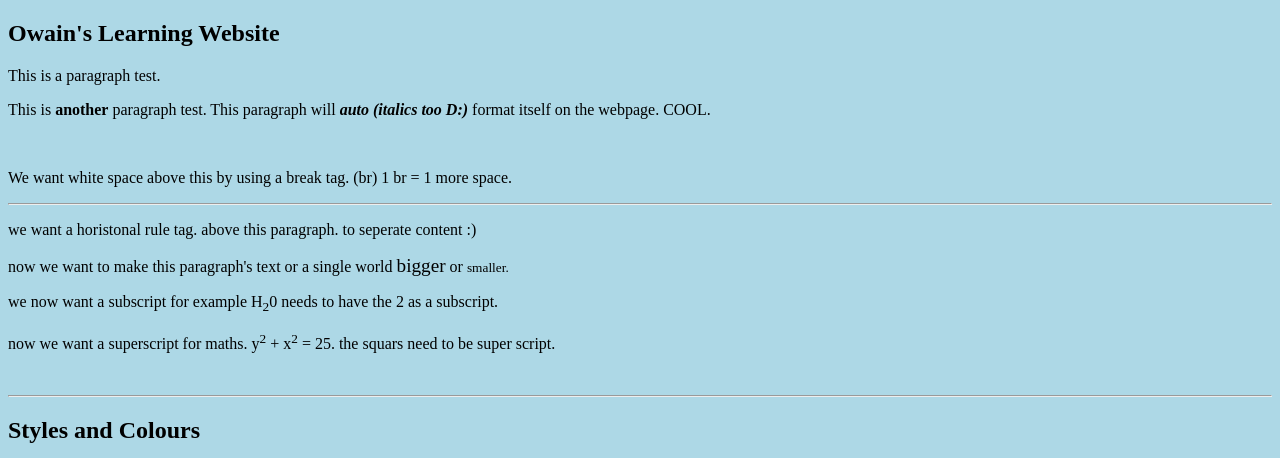
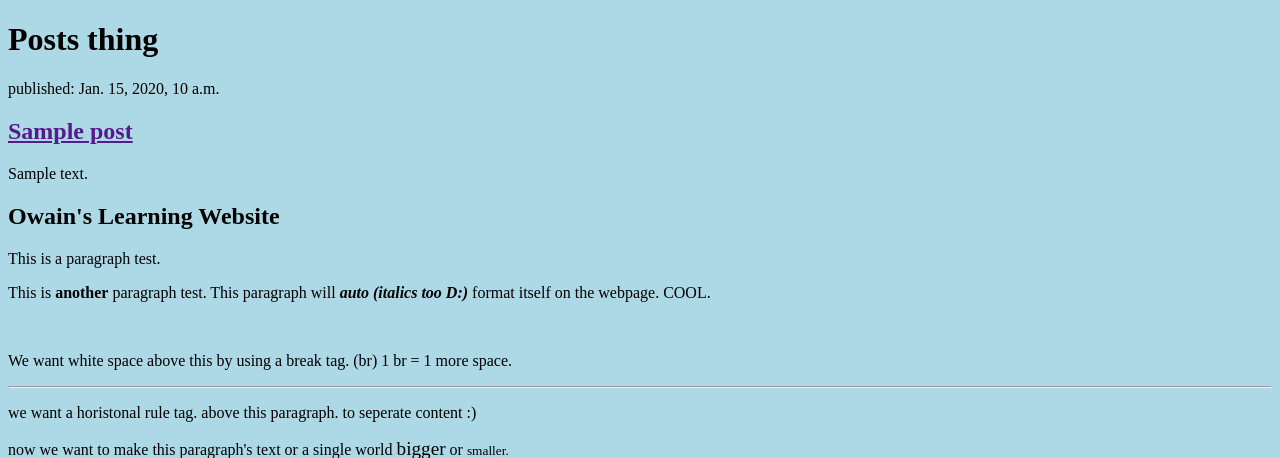
Before and after one commit to OWAINEDWARDS/Django-Bridging-Coursework, a Django app: page / in a window 1280 px wide. Shown: the top 458 px of the page. Run offline with Django 3.2, Linux system fonts and the light colour scheme; tables that the repository leaves empty hold one stand-in row (values such as "Sample post").

Commit message:
Modified templates to display posts from database

```diff
--- a/blog/templates/blog/post_list.html
+++ b/blog/templates/blog/post_list.html
@@ -10,6 +10,15 @@
     <title>Owain's Learning Website</title>
   </head>
   <body style="background-color: lightblue;">
+
+    <h1>Posts thing</h1>
+    {% for post in posts %}
+      <div>
+        <p> published: {{ post.published_date}}</p>
+        <h2><a href = "">{{post.title}}</a></h2>
+        <p>{{post.text|linebreaksbr}}</p>
+      </div>
+    {% endfor %}
 
     <h2>Owain's Learning Website</h2>
     <p>This is a paragraph test.</p>
--- a/blog/views.py
+++ b/blog/views.py
@@ -1,4 +1,7 @@
 from django.shortcuts import render
+from django.utils import timezone
+from .models import Post
 
 def post_list(request):
-    return render(request, 'blog/post_list.html', {})
+    posts = Post.objects.filter(published_date__lte=timezone.now()).order_by('published_date')
+    return render(request, 'blog/post_list.html', {'posts' : posts})
```
